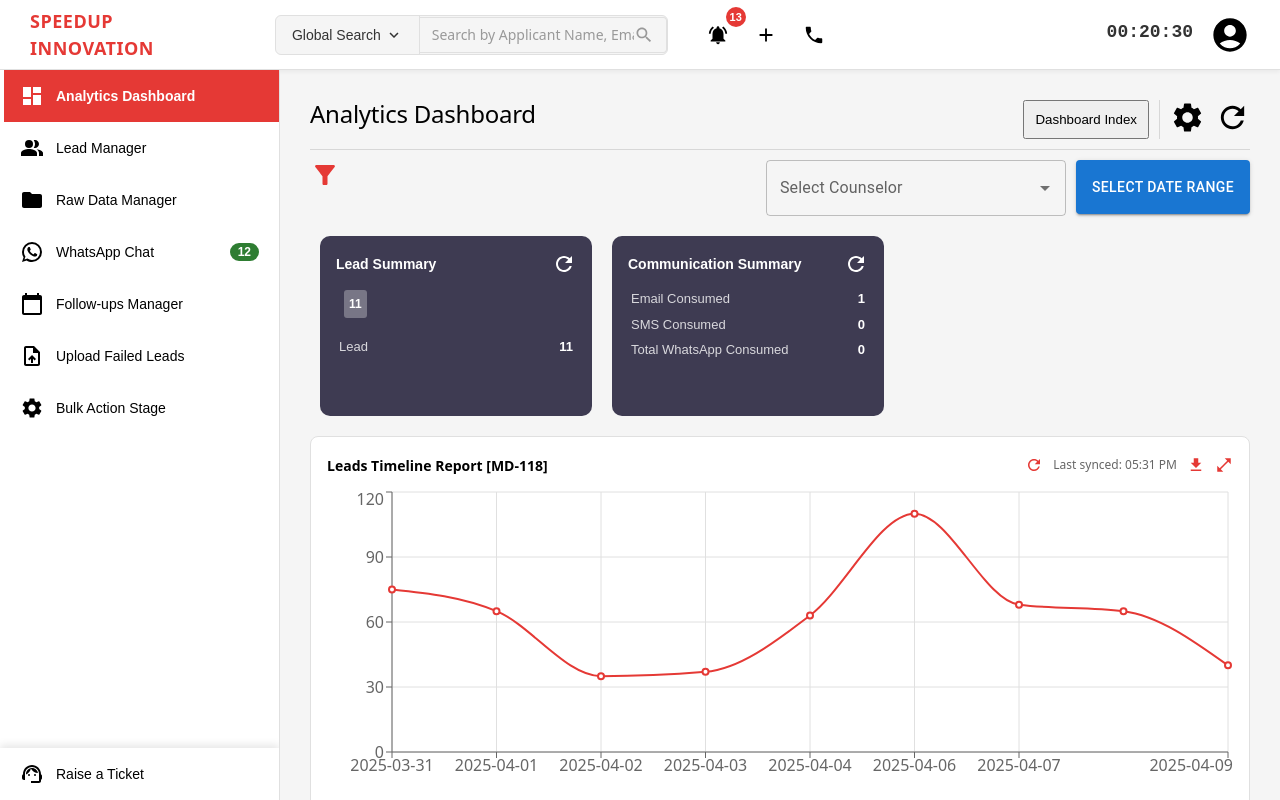
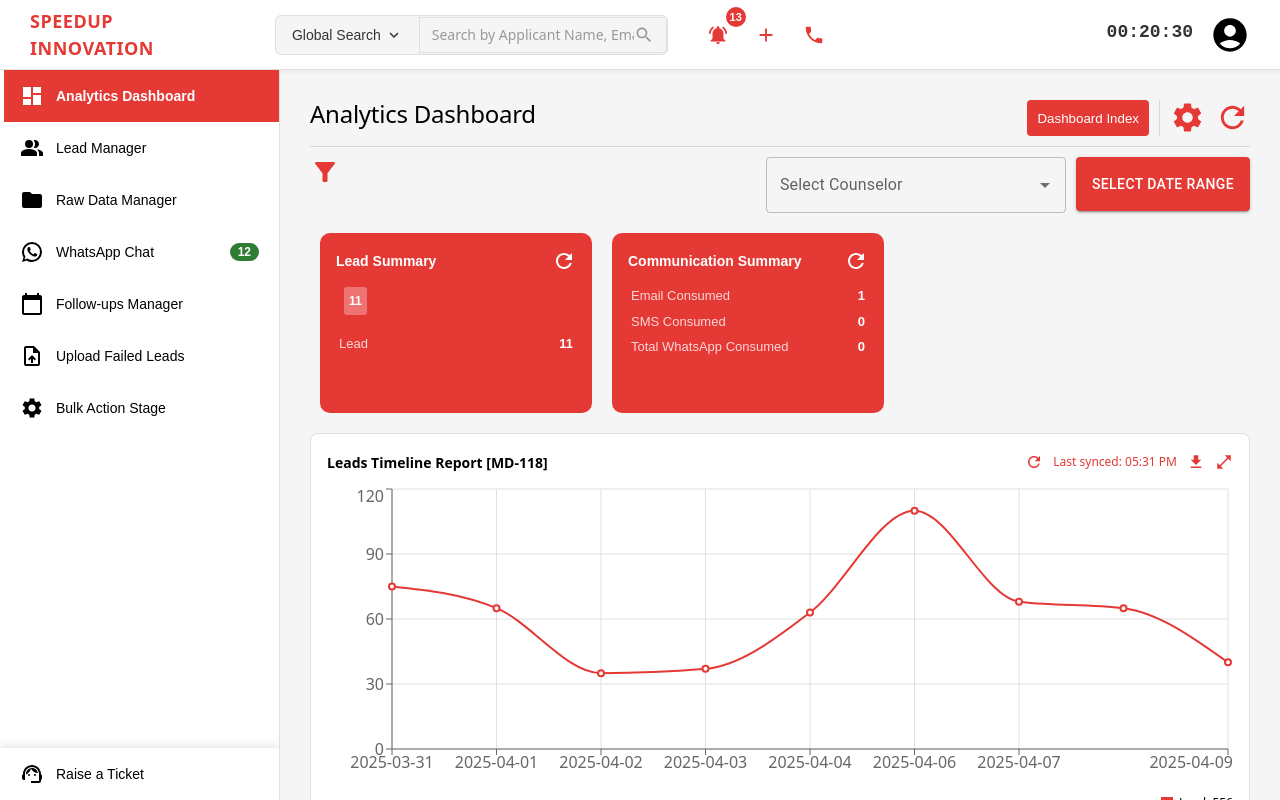
Before and after one commit to devifai-2026/extraaedge-admin, a React (Vite) app in the folder extraedge-admin/: page /dashboard in a window 1280 px wide. Built offline with nearby package versions, Linux system fonts and the light colour scheme; sample sign-in values are in the browser's storage.

Commit message:
Color fix

```diff
--- a/extraedge-admin/src/components/ChannnelSource/ChannelSource.jsx
+++ b/extraedge-admin/src/components/ChannnelSource/ChannelSource.jsx
@@ -65,11 +65,11 @@ export default function ChannelExpandableTable() {
         </div>
 
         <div style={{ display: "flex", alignItems: "center", gap: "10px" }}>
-          <RefreshIcon color="warning" />
-          <Typography variant="body2">
+          <RefreshIcon sx={{ color: colors.primary }} />
+          <Typography variant="body2" sx={{ color: colors.primary }}>
             Last synced: 06:16 PM
           </Typography>
-          <IconButton size="small">
+          <IconButton size="small" sx={{ color: colors.primary }}>
             <DownloadIcon />
           </IconButton>
         </div>
@@ -78,7 +78,7 @@ export default function ChannelExpandableTable() {
       <TableContainer component={Paper}>
         <Table>
           <TableHead>
-            <TableRow sx={{ backgroundColor: colors.darkGrey }}>
+            <TableRow sx={{ backgroundColor: colors.primary }}>
               <TableCell sx={{ color: colors.white }}>Primary Channel</TableCell>
               <TableCell sx={{ color: colors.white }}>Total Leads</TableCell>
               <TableCell sx={{ color: colors.white }}>Enrolled Leads</TableCell>
--- a/extraedge-admin/src/components/ColdEnquiries/coldEnquiries.jsx
+++ b/extraedge-admin/src/components/ColdEnquiries/coldEnquiries.jsx
@@ -47,13 +47,13 @@ export default function PerfectDonutLayout() {
         </Box>
         <Box sx={{ display: "flex", alignItems: "center", gap: 1 }}>
           <RefreshIcon sx={{ fontSize: 18, color: colors.primary, cursor: "pointer" }} />
-          <Typography sx={{ color: colors.textGrey, fontSize: 12 }}>
+          <Typography sx={{ color: colors.primary, fontSize: 12 }}>
             Last synced: 07:32 PM
           </Typography>
-          <IconButton size="small">
+          <IconButton size="small" sx={{ color: colors.primary }}>
             <DownloadIcon sx={{ fontSize: 18 }} />
           </IconButton>
-          <IconButton size="small">
+          <IconButton size="small" sx={{ color: colors.primary }}>
             <OpenInFullIcon sx={{ fontSize: 16 }} />
           </IconButton>
         </Box>
--- a/extraedge-admin/src/components/DatePicker/DatePicker.jsx
+++ b/extraedge-admin/src/components/DatePicker/DatePicker.jsx
@@ -216,6 +216,7 @@ const DateRangePicker = ({ onApply, primaryColor = colors.primary }) => {
         variant="contained"
         onClick={() => setIsOpen(true)}
         style={{height: "54px"}}
+        className="dashboard-button-date-picker"
       >
         Select Date Range
       </Button>
--- a/extraedge-admin/src/components/Layout/Header.jsx
+++ b/extraedge-admin/src/components/Layout/Header.jsx
@@ -102,16 +102,16 @@ function Header() {
                 <div className='sub-container'>
                     <div className="header-actions">
                         <button className="header-btn notification-btn" title="Notifications">
-                            <NotificationsActiveIcon sx={{ fontSize: 22 }} />
+                            <NotificationsActiveIcon sx={{ fontSize: 22 , color: colors.primary }} />
                             <span className="notification-badge">13</span>
                         </button>
 
                         <button className="header-btn add-btn" title="Add">
-                            <AddIcon sx={{ fontSize: 22 }} />
+                            <AddIcon sx={{ fontSize: 22 , color: colors.primary }} />
                         </button>
 
                         <button className="header-btn phone-btn" title="Phone">
-                            <PhoneIcon sx={{ fontSize: 22 }} />
+                            <PhoneIcon sx={{ fontSize: 22 , color: colors.primary }} />
                         </button>
                     </div>
                     <div style={{display:'flex' , gap:'5px'}}>
--- a/extraedge-admin/src/components/LeadFunnel/LeadFunnel.jsx
+++ b/extraedge-admin/src/components/LeadFunnel/LeadFunnel.jsx
@@ -34,7 +34,7 @@ const styles = {
     },
     sync: {
         fontSize: "12px",
-        color: colors.textSecondary,
+        color: colors.primary,
     },
     total: {
         margin: "10px 0",
@@ -57,6 +57,7 @@ const styles = {
     icon: {
         cursor: "pointer",
         fontSize: "18px",
+        color: colors.primary,
     },
 };
 
--- a/extraedge-admin/src/components/LeadsTimelineReport/LeadsTimelineReport.jsx
+++ b/extraedge-admin/src/components/LeadsTimelineReport/LeadsTimelineReport.jsx
@@ -53,7 +53,7 @@ const styles = {
   },
   sync: {
     fontSize: "12px",
-    color: colors.textSecondary,
+    color: colors.primary,
   },
   legend: {
     display: "flex",
--- a/extraedge-admin/src/components/ProgramWise/TableProgramWise.jsx
+++ b/extraedge-admin/src/components/ProgramWise/TableProgramWise.jsx
@@ -65,11 +65,11 @@ export default function ProgramTable() {
         </div>
 
         <div style={{ display: "flex", alignItems: "center", gap: "10px" }}>
-          <RefreshIcon color="warning" />
-          <Typography variant="body2">
+          <RefreshIcon sx={{ color: colors.primary }}/>
+          <Typography variant="body2" sx={{ color: colors.primary }}>
             Last synced: 06:16 PM
           </Typography>
-          <IconButton size="small">
+          <IconButton size="small" sx={{ color: colors.primary }}>
             <DownloadIcon />
           </IconButton>
         </div>
@@ -79,7 +79,7 @@ export default function ProgramTable() {
       <TableContainer component={Paper}>
         <Table>
           <TableHead>
-            <TableRow sx={{ backgroundColor: colors.darkGrey }}>
+            <TableRow sx={{ backgroundColor: colors.primary }}>
               <TableCell sx={{ color: colors.white, fontWeight: "bold" }}>
                 Program
               </TableCell>
--- a/extraedge-admin/src/components/programStatus/programStatus.jsx
+++ b/extraedge-admin/src/components/programStatus/programStatus.jsx
@@ -69,11 +69,11 @@ export default function LeadToggleTable() {
         </div>
 
         <div style={{ display: "flex", alignItems: "center", gap: "10px" }}>
-          <RefreshIcon color="warning" />
-          <Typography variant="body2">
+          <RefreshIcon sx={{ color: colors.primary }} />
+          <Typography variant="body2" sx={{ color: colors.primary }}>
             Last synced: 06:16 PM
           </Typography>
-          <IconButton size="small">
+          <IconButton size="small" sx={{ color: colors.primary }}>
             <DownloadIcon />
           </IconButton>
         </div>
@@ -91,7 +91,7 @@ export default function LeadToggleTable() {
                 colSpan={open ? 3 : 1}
                 align="center"
                 sx={{
-                  backgroundColor: colors.darkGrey,
+                  backgroundColor: colors.primary,
                   color: colors.white,
                   fontWeight: "bold"
                 }}
@@ -110,7 +110,7 @@ export default function LeadToggleTable() {
             </TableRow>
 
             {/* Column Headers */}
-            <TableRow sx={{ backgroundColor: colors.darkGrey }}>
+            <TableRow sx={{ backgroundColor: colors.primary }}>
               <TableCell sx={{ color: colors.white }}>Program</TableCell>
               <TableCell sx={{ color: colors.white }}>Total</TableCell>
 
--- a/extraedge-admin/src/pages/Dashboard/AnalyticsDashboard.css
+++ b/extraedge-admin/src/pages/Dashboard/AnalyticsDashboard.css
@@ -1,5 +1,19 @@
 .dashboard-button {
   padding: 10px;
+  background-color: var(--primary) !important; /* colors.primary */
+  color: #ffffff !important; /* colors.white */
+  border: none;
+  border-radius: 4px;
+  cursor: pointer;
+}
+
+.dashboard-button-date-picker{
+  padding: 10px;
+  background-color: var(--primary) !important; /* colors.primary */
+  color: #ffffff !important; /* colors.white */
+  border: none;
+  border-radius: 4px;
+  cursor: pointer;
 }
 
 .first-container {
@@ -16,7 +30,7 @@
 .card_analytics {
   width: 272px;
   height: 180px;
-  background-color: var(--bg-dark);
+  background-color: var(--primary) !important;
   border-radius: 10px;
   padding: 16px;
   color: var(--white);
--- a/extraedge-admin/src/pages/Dashboard/AnalyticsDashboard.jsx
+++ b/extraedge-admin/src/pages/Dashboard/AnalyticsDashboard.jsx
@@ -35,8 +35,8 @@ function AnalyticsDashboard() {
                 <div className='first-container-rightside-contain'>
                     <button className="dashboard-button">Dashboard Index</button>
                     <Divider orientation="vertical" />
-                    <SettingsIcon sx={{ fontSize: 35 }} />
-                    <RefreshIcon sx={{ fontSize: 35 }} />
+                    <SettingsIcon sx={{ fontSize: 35 , color: colors.primary }} />
+                    <RefreshIcon sx={{ fontSize: 35 , color: colors.primary }} />
                 </div>
             </div>
             <Divider />
```
